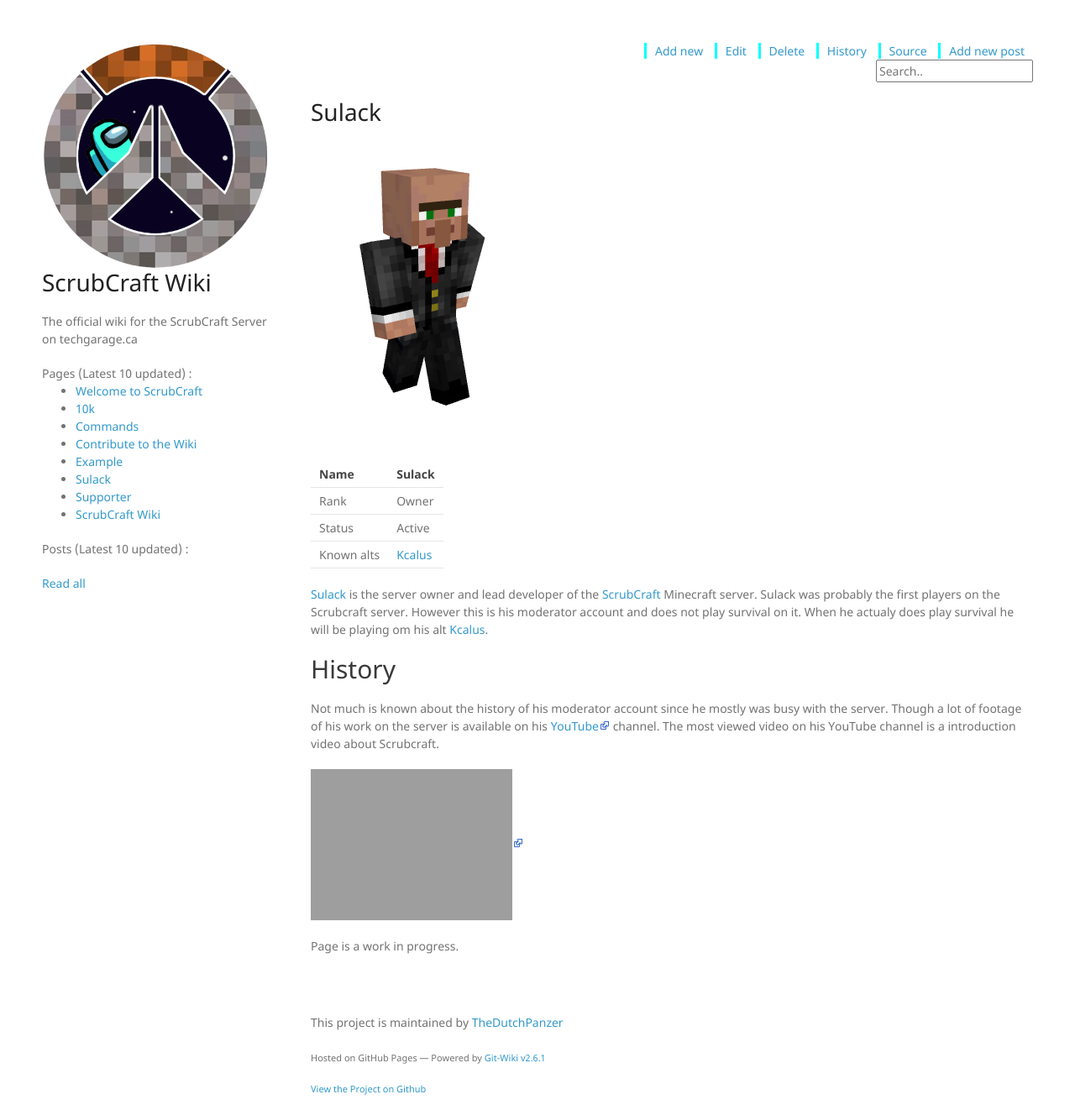
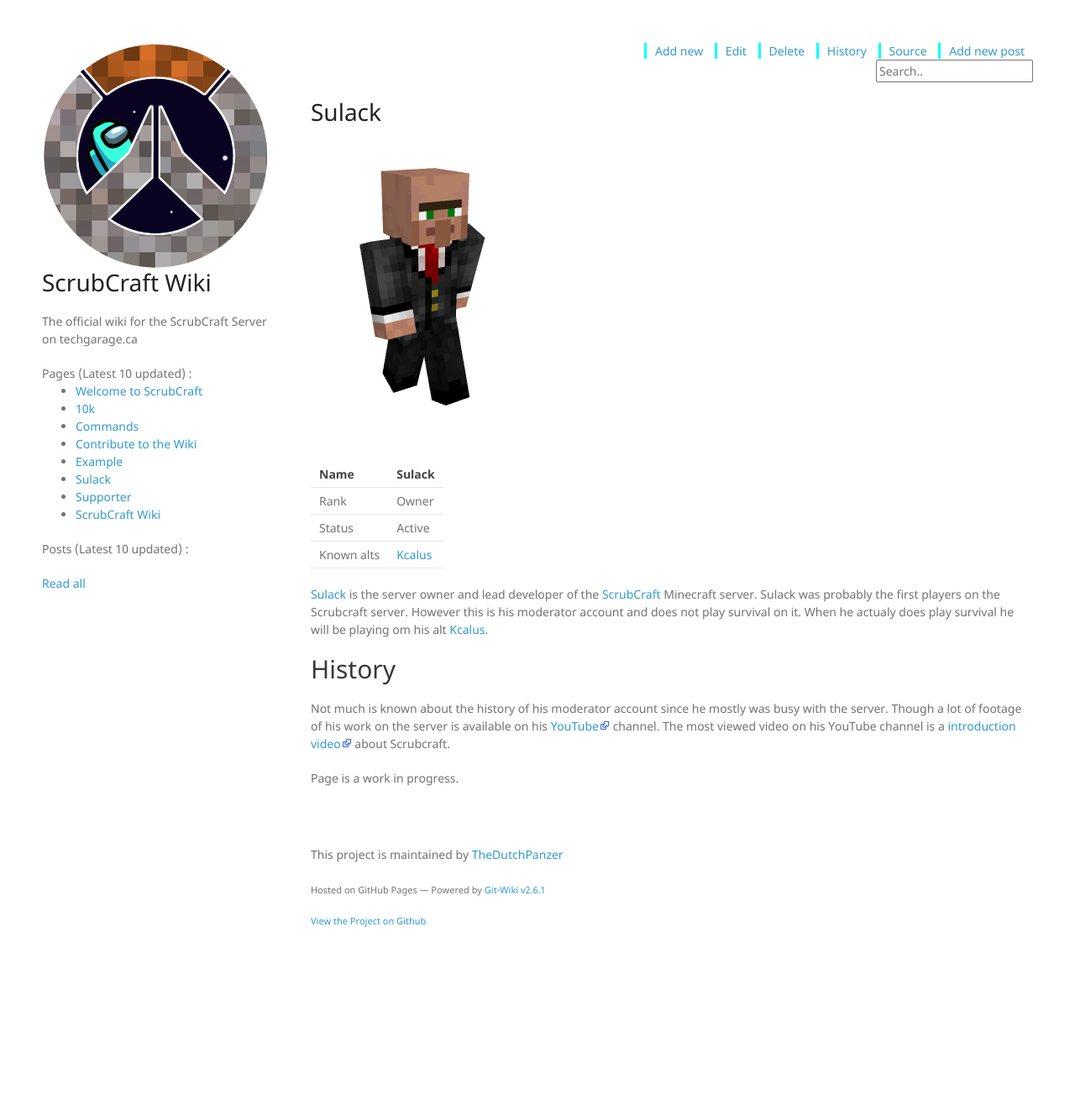
Before and after one commit to TheDutchPanzer/wiki, a Jekyll site: the page built from wiki/sulack.md, in a window 1280 px wide. Shown: the whole page at 84% size. Built offline with Jekyll 4.4.1, drawn with Linux system fonts in a browser that asks for light colours; nearby versions of some CDN libraries; our own code applies the rules of GitHub Pages for plain Markdown files; after the commit the page ends 1122 px from its top, so only the background shows below that; some of the changed lines change nothing that is shown; grey boxes are pictures that could not be loaded.

Commit message:
Update sulack.md

```diff
--- a/wiki/sulack.md
+++ b/wiki/sulack.md
@@ -12,10 +12,7 @@
 
 ## History
 
-Not much is known about the history of his moderator account since he mostly was busy with the server. Though a lot of footage of his work on the server is available on his [YouTube](https://www.youtube.com/channel/UCBYO5axZoTcEEX_FQKsDFrQ) channel. The most viewed video on his YouTube channel is a introduction video about Scrubcraft.
-
-<a href="http://www.youtube.com/watch?feature=player_embedded&v=T9J56Wdcx98&ab_channel=Sulack" target="_blank"><img src="http://img.youtube.com/vi/T9J56Wdcx98&ab_channel=Sulack/0.jpg"
-alt="IMAGE ALT TEXT HERE" width="240" height="180" border="10" /></a>
+Not much is known about the history of his moderator account since he mostly was busy with the server. Though a lot of footage of his work on the server is available on his [YouTube](https://www.youtube.com/channel/UCBYO5axZoTcEEX_FQKsDFrQ) channel. The most viewed video on his YouTube channel is a [introduction video](https://youtu.be/T9J56Wdcx98) about Scrubcraft.
 
 
 Page is a work in progress.
```
